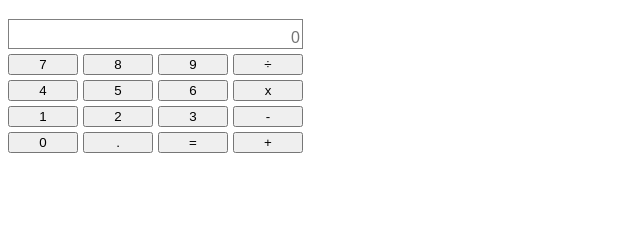
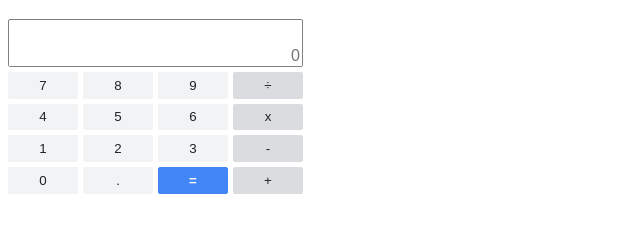
Before and after one commit to azaespa/Calculator, a plain HTML site: page index.html in a window 1280 px wide. Shown: the part 61-294 px from the top of the page, without its empty margins (0-640 px from the left). Drawn offline with Linux system fonts and the light colour scheme.

Commit message:
added style

```diff
--- a/index.html
+++ b/index.html
@@ -23,17 +23,17 @@
     </div>
     <div class="buttons-container">
         <div class="numbers">
-            <button id="seven">7</button>
-            <button id="eight">8</button>
-            <button id="nine">9</button>
-            <button id="four">4</button>
-            <button id="five">5</button>
-            <button id="six">6</button>
-            <button id="one">1</button>
-            <button id="two">2</button>
-            <button id="three">3</button>
-            <button id="zero">0</button>
-            <button id="decimal">.</button>
+            <button id="seven" class="number">7</button>
+            <button id="eight" class="number">8</button>
+            <button id="nine" class="number">9</button>
+            <button id="four" class="number">4</button>
+            <button id="five" class="number">5</button>
+            <button id="six" class="number">6</button>
+            <button id="one" class="number">1</button>
+            <button id="two" class="number">2</button>
+            <button id="three" class="number">3</button>
+            <button id="zero" class="number">0</button>
+            <button id="decimal" class="number">.</button>
             <button id="equals">=</button>
         </div>
         <div class="operators">
--- a/style.css
+++ b/style.css
@@ -1,3 +1,6 @@
+*,*:focus,*:hover{
+    outline:none;
+}
 
 .text-container {
     display: flex;
@@ -9,6 +12,8 @@
     flex-flow: column-reverse wrap;
     border: 1px solid grey;
     width: 295px;
+    height: 3em;
+    border-radius: 2px;
 }
 
 input[type="text"] {
@@ -49,4 +54,36 @@ input[type="text"] {
 
 button {
     width: 70px;
+    height: 2em;
+    color: rgb(32, 33, 36);
+    background-color: var(--bg-color);
+    border: 1px solid var(--border-color);
+    border-radius: 2px;
+    --border-color: rgb(241, 243, 244);
+    --bg-color: rgb(241, 243, 244);
 }
+
+.number:active {
+    --border-color: rgb(202, 202, 202);
+}
+
+#equals:active {
+    --border-color: rgb(44, 107, 209);
+    box-shadow: -1px 2px 6px rgb(118, 170, 255);
+}
+
+.operators button:active {
+    --border-color: rgb(172, 172, 172);
+}
+
+.operators button {
+    --bg-color: rgb(218, 220, 224);
+    --border-color: rgb(218, 220, 224);
+}
+
+#equals {
+    --bg-color: rgb(66, 133, 244);
+    --border-color: rgb(66, 133, 244);
+    color: white;
+    font-weight: bold;
+}
```
